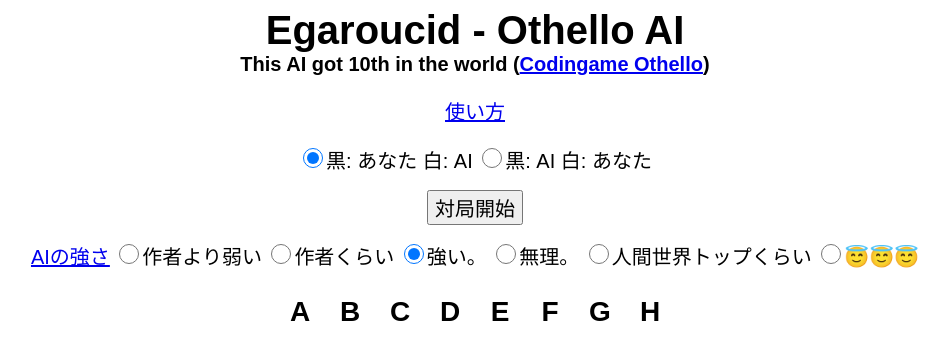
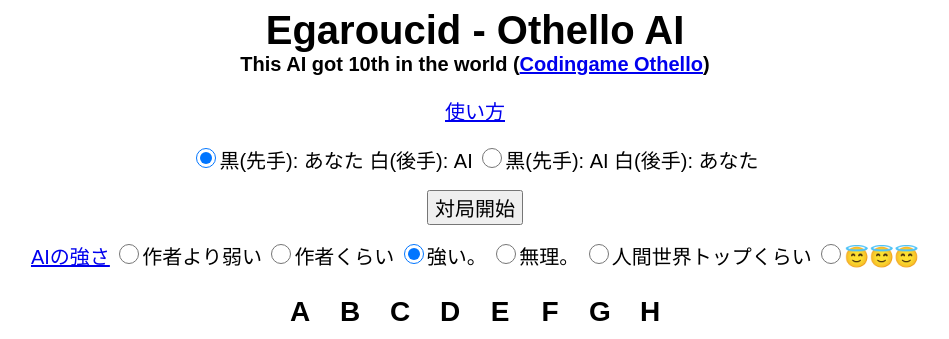
Before and after one commit to Nyanyan/Egaroucid_early, a Python web app: template templates/base.html in a window 1280 px wide. Shown: the top 339 px of the page, without its empty margins (165-1114 px from the left). Run offline with Jinja, Linux system fonts and the light colour scheme; the template is opened without the code that fills it, so the values that code supplies are empty; some libraries are stand-ins or nearby versions.

Commit message:
drawing update

```diff
--- a/templates/base.html
+++ b/templates/base.html
@@ -12,8 +12,8 @@
         <div class="sub_title">This AI got 10th in the world (<a href="https://www.codingame.com/ide/puzzle/othello-1" target="_blank">Codingame Othello</a>)</div>
         <p align="center" class="setting"><a href="#usage">使い方</a></p>
         <p align="center">
-            <input type="radio" class="radio_size" name="ai_player" value="1" id="white" checked><label for="white" class="setting">黒: あなた 白: AI</label>
-            <input type="radio" class="radio_size" name="ai_player" value="0" id="black"><label for="black" class="setting">黒: AI 白: あなた</label>
+            <input type="radio" class="radio_size" name="ai_player" value="1" id="white" checked><label for="white" class="setting">黒(先手): あなた 白(後手): AI</label>
+            <input type="radio" class="radio_size" name="ai_player" value="0" id="black"><label for="black" class="setting">黒(先手): AI 白(後手): あなた</label>
         </p>
         <p align="center"><input type="submit" class="setting" value="対局開始" onclick="start()" id="start"></p>
         <p align="center">
```
